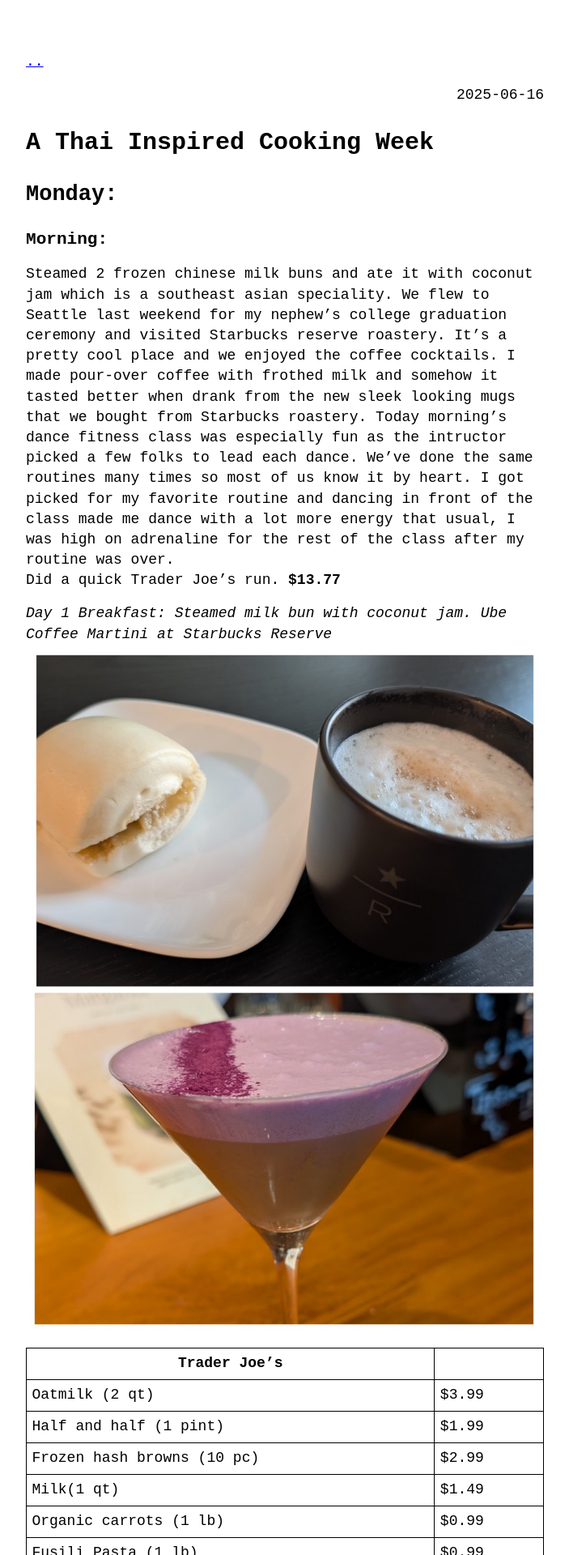
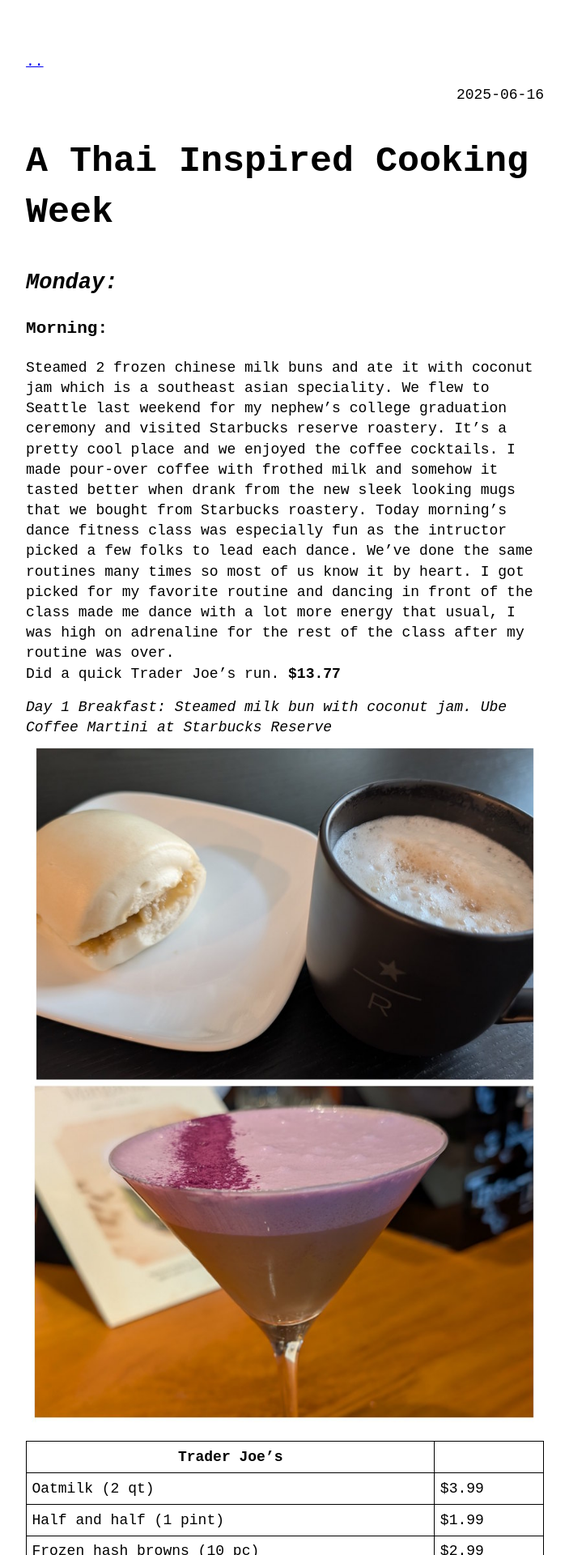
Before and after one commit to groceryshoppingisfun/weeklyfoodjournal, a Jekyll site: the page built from _posts/2025-06-16-A-Thai-Inspired-Cooking-Week.md, in a window 1280 px wide. Shown: the top 1920 px of the page at 81% size, without its empty margins (288-991 px from the left). Built offline with Jekyll 4.4.1, drawn with Linux system fonts in a browser that asks for light colours.

Commit message:
Update no-style-please.scss

```diff
--- a/_sass/no-style-please.scss
+++ b/_sass/no-style-please.scss
@@ -40,13 +40,11 @@ body {
 
 .post-meta { text-align: right; }
 
-h1 { font-size: 30px; font-weight: bold}
+h1 { font-size: 2.5em;}
 
-h2 { margin-bottom: 1rem; }
+h2 { font-style: italic;}
 
-h3 { font-weight: bold; margin-bottom: 1rem; }
-
-h4 { font-weight: bold; font-style: italic; margin-bottom: 1rem; }
+h4 { font-style: italic; }
 
 hr { margin: 2rem 0; }
 
```
